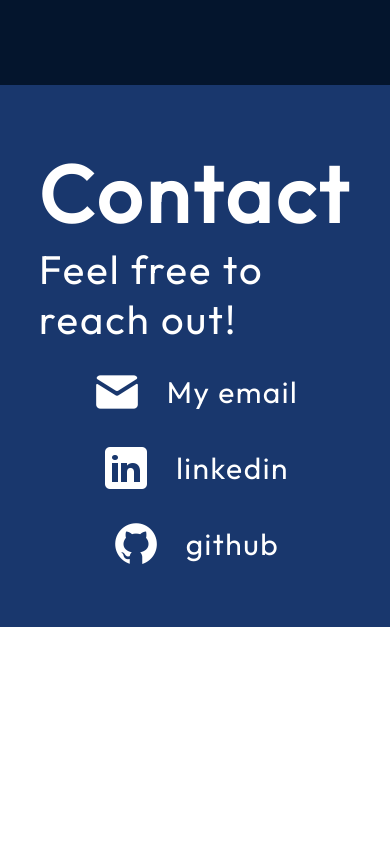
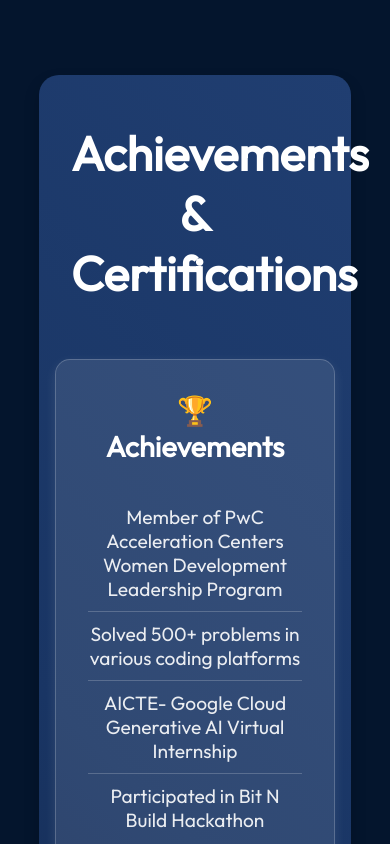
Before and after one commit to Renu-telugu/My-Portfolio, a React (Vite) app: page / in a window 390 px wide. Shown: the part 6020-6864 px from the top of the page. Before the commit the page ends 6647 px from the top, so only its background shows below. Built offline with nearby package versions, Linux system fonts and the light colour scheme.

Commit message:
Final Commit

```diff
--- a/src/App.jsx
+++ b/src/App.jsx
@@ -4,7 +4,8 @@ import { Contact } from "./components/Contact/Contact";
 import { Hero } from "./components/Hero/Hero";
 import { Navbar } from "./components/Navbar/Navbar";
 import Projects from "./components/Projects/Projects";
-import { Skills } from "./components/Skills/Skills"; // Import Skills
+import { Skills } from "./components/Skills/Skills";
+import { Achievements } from "./components/Achievements/Achievements";
 
 function App() {
   return (
@@ -14,6 +15,7 @@ function App() {
       <About />
       <Skills /> {/* Add Skills Section */}
       <Projects />
+      <Achievements />
       <Contact />
     </div>
   );
--- /dev/null
+++ b/src/components/Achievements/Achievements.jsx
@@ -0,0 +1,37 @@
+import React from "react";
+import styles from "./Achievements.module.css";
+
+export const Achievements = () => {
+  return (
+    <section className={styles.container} id="achievements">
+      <h2 className={styles.title}>Achievements & Certifications</h2>
+
+      <div className={styles.sectionContainer}>
+        <div className={styles.achievementsBox}>
+          <h3 className={styles.sectionTitle}>🏆 Achievements</h3>
+          <ul className={styles.list}>
+            <li>Member of PwC Acceleration Centers Women Development Leadership Program</li>
+            <li>Solved 500+ problems in various coding platforms</li>
+            <li>AICTE- Google Cloud Generative AI Virtual Internship</li>
+            <li>Participated in Bit N Build Hackathon</li>
+          </ul>
+        </div>
+
+        <div className={styles.certificationsBox}>
+          <h3 className={styles.sectionTitle}>📜 Certifications</h3>
+          <ul className={styles.list}>
+            <li>Communicating with Confidence (LinkedIn)</li>
+            <li>Oracle PL/SQL Certification</li>
+            <li>Google Cybersecurity Professional Certificate</li>
+            <li>Oracle Database Design and Database Programming with SQL</li>
+            <li>NPTEL Python for Data Science - Scored 70%</li>
+            <li>Data to Generative AI by Code Vipasana</li>
+            <li>Google Cloud & Gen AI Pathways (Google Cloud Study Jams 2023)</li>
+          </ul>
+        </div>
+      </div>
+    </section>
+  );
+};
+
+export default Achievements;
--- /dev/null
+++ b/src/components/Achievements/Achievements.module.css
@@ -0,0 +1,72 @@
+@import "../../vars.css";
+
+.container {
+  background: linear-gradient(45deg, #112241, #193564, #203e71);
+  color: white;
+  padding: 3rem 2rem;
+  border-radius: 20px;
+  text-align: center;
+  box-shadow: 0px 8px 16px rgba(0, 0, 0, 0.2);
+  max-width: 1200px;
+  margin-top: 110px;
+  z-index: 1;
+  margin-left: 10%;
+  margin-right: 10%;
+  position: relative;
+}
+
+.title {
+  text-align: center;
+  font-size: 3rem;
+  font-weight: bold;
+  color: #ffffff;
+  margin-bottom: -2rem;
+  position: relative;
+  z-index: 10;
+  padding-bottom: 40px;
+}
+
+.sectionContainer {
+  display: flex;
+  justify-content: center;
+  gap: 2rem;
+  flex-wrap: wrap;
+  margin-top: 3rem;
+}
+
+.achievementsBox, .certificationsBox {
+  background: rgba(255, 255, 255, 0.1);
+  border: 1px solid rgba(255, 255, 255, 0.2);
+  border-radius: 15px;
+  padding: 2rem;
+  width: 45%;
+  min-width: 280px;
+  text-align: center;
+  transition: transform 0.3s ease, background 0.3s ease;
+  box-shadow: 0px 4px 12px rgba(255, 255, 255, 0.1);
+  color: rgba(255, 255, 255, 0.8);
+}
+
+.sectionTitle {
+  font-size: 1.8rem;
+  font-weight: bold;
+  margin-bottom: 1rem;
+  color: white;
+  padding-bottom: 15px;
+}
+
+.list {
+  list-style: none;
+  padding: 0;
+  font-size: 1.2rem;
+  color: rgba(255, 255, 255, 0.9);
+}
+
+.list li {
+  padding: 10px 0;
+  border-bottom: 1px solid rgba(255, 255, 255, 0.2);
+}
+
+.list li:last-child {
+  border-bottom: none;
+}
--- a/src/components/Contact/Contact.jsx
+++ b/src/components/Contact/Contact.jsx
@@ -1,32 +1,56 @@
 import React from "react";
-
+import { FaGithub, FaLinkedin, FaEnvelope, FaCode } from "react-icons/fa";
 import styles from "./Contact.module.css";
-import { getImageUrl } from "../../utils";
 
 export const Contact = () => {
   return (
-    <footer id="contact" className={styles.container}>
-      <div className={styles.text}>
-        <h2>Contact</h2>
-        <p>Feel free to reach out!</p>
+    <section className={styles.container} id="contact">
+      <h2 className={styles.title}>Let's Connect!</h2>
+      <p className={styles.subtitle}>
+        Feel free to reach out to me! I'm always open to discussions about{" "}
+        <span className={styles.gradientText}>
+          development, problem-solving, and opportunities.
+        </span>
+      </p>
+
+      <div className={styles.iconContainer}>
+
+      <a
+          href="https://www.linkedin.com/in/telugu-renuka-a26166264/"
+          target="_blank"
+          rel="noopener noreferrer"
+          className={styles.iconLink}
+        >
+          <FaLinkedin className={styles.icon} />
+        </a>
+
+        <a
+          href="https://github.com/Renu-telugu"
+          target="_blank"
+          rel="noopener noreferrer"
+          className={styles.iconLink}
+        >
+          <FaGithub className={styles.icon} />
+        </a>
+
+        <a href="mailto:telugurenuka40@gmail.com" className={styles.iconLink}>
+          <FaEnvelope className={styles.icon} />
+        </a>
+
+        <a
+          href="https://leetcode.com/u/Renu_Telugu_05/"
+          target="_blank"
+          rel="noopener noreferrer"
+          className={styles.iconLink}
+        >
+          <FaCode className={styles.icon} />
+        </a>
+
       </div>
-      <ul className={styles.links}>
-        <li className={styles.link}>
-          <img src={getImageUrl("contact/emailIcon.png")} alt="Email icon" />
-          <a href="mailto:telugurenuka40@gmail.com">My email</a>
-        </li>
-        <li className={styles.link}>
-          <img
-            src={getImageUrl("contact/linkedinIcon.png")}
-            alt="LinkedIn icon"
-          />
-          <a href="https://www.linkedin.com/in/telugu-renuka-a26166264/">linkedin</a>
-        </li>
-        <li className={styles.link}>
-          <img src={getImageUrl("contact/githubIcon.png")} alt="Github icon" />
-          <a href="https://github.com/Renu-telugu">github</a>
-        </li>
-      </ul>
-    </footer>
+
+      <div className={styles.copyright}>
+        <span>© {new Date().getFullYear()} Renuka Telugu</span>
+      </div>
+    </section>
   );
 };
--- a/src/components/Contact/Contact.module.css
+++ b/src/components/Contact/Contact.module.css
@@ -1,64 +1,77 @@
 @import "../../vars.css";
 
 .container {
-  color: var(--color-text);
-  margin-top: 120px;
-  background-color: var(--color-secondary);
-  display: flex;
-  flex-direction: row;
-  justify-content: space-evenly;
-  width: 100vw;
-  padding: 58px 10%;
-  gap: 10px;
+  background: linear-gradient(45deg, #112241, #193564, #203e71);
+  color: white;
+  padding: 3rem 2rem;
+  border-radius: 20px;
+  text-align: center;
+  box-shadow: 0px 8px 16px rgba(0, 0, 0, 0.2);
+  max-width: 1200px;
+  margin-top: 110px;
+  z-index: 1;
+  margin-left: 10%;
+  margin-right: 10%;
+  position: relative;
 }
 
-.text h2 {
-  font-size: 80px;
-  font-weight: 700;
-  letter-spacing: 4px;
+.title {
+  text-align: center;
+  font-size: 3rem;
+  font-weight: bold;
+  color: #ffffff;
+  margin-bottom: -2rem;
+  position: relative;
+  z-index: 10;
+  padding-bottom: 40px;
 }
 
-.text p {
-  font-size: 40px;
-  font-weight: 400;
-  letter-spacing: 2px;
+.subtitle {
+  font-size: 1.5rem;
+  font-weight: 500;
+  max-width: 800px;
+  margin: 2rem auto;
+  color: rgba(255, 255, 255, 0.9);
 }
 
-.links {
-  display: flex;
-  flex-direction: column;
-  align-items: flex-start;
-  list-style: none;
-  gap: 26px;
+.gradientText {
+  background: linear-gradient(90deg, #9ed1ed, #b970e9);
+  -webkit-background-clip: text;
+  -webkit-text-fill-color: transparent;
+  font-weight: bold;
 }
 
-.link {
+.iconContainer {
   display: flex;
-  align-items: center;
-  gap: 25px;
+  justify-content: center;
+  gap: 2rem;
+  margin-top: 3rem;
 }
 
-.link a {
-  color: var(--color-text);
+.iconLink {
   text-decoration: none;
-  font-size: 30px;
-  font-weight: 400;
-  letter-spacing: 1.5px;
+  transition: transform 0.3s ease, filter 0.3s ease;
 }
 
-@media screen and (max-width: 830px) {
-  .container {
-    flex-direction: column;
-    gap: 23px;
-  }
+.icon {
+  font-size: 2.5rem;
+  opacity: 0.9;
+  color: rgba(255, 255, 255, 0.8);
+  transition: transform 0.3s ease, color 0.3s ease, text-shadow 0.3s ease;
+}
 
-  .text {
-    display: flex;
-    flex-direction: column;
-    align-items: center;
-  }
+.iconLink:hover .icon {
+  opacity: 1;
+  transform: scale(1.1);
+  color: #ffffff;
+  text-shadow: 0px 0px 10px rgba(255, 255, 255, 0.8);
+}
 
-  .links {
-    align-items: center;
-  }
+.copyright {
+  margin-top: 3rem;
+  font-size: 1rem;
+  color: rgba(255, 255, 255, 0.7);
+  text-align: center;
+  padding-top: 10px;
+  border-top: 1px solid rgba(255, 255, 255, 0.3);
 }
--- a/src/components/Hero/Hero.module.css
+++ b/src/components/Hero/Hero.module.css
@@ -1,19 +1,17 @@
 @import "../../vars.css";
 
-/* Gradient Background Animation */
 @keyframes gradientBG {
   0% { background-position: 0% 50%; }
   50% { background-position: 100% 50%; }
   100% { background-position: 0% 50%; }
 }
 
-/* Main Container */
 .container {
   position: relative;
   display: flex;
   align-items: center;
   justify-content: space-between;
-  flex-direction: row-reverse; /* This moves the image to the left and content to the right */
+  flex-direction: row-reverse;
   margin-top: 49px;
   z-index: 1;
   margin-left: 10%;
@@ -26,7 +24,6 @@
   box-shadow: 0px 5px 15px rgba(0, 0, 0, 0.2);
 }
 
-/* Content Styling */
 .content {
   display: flex;
   flex-direction: column;
@@ -49,7 +46,6 @@
   -webkit-background-clip: text;
 }
 
-/* Typing Animation Effect */
 .animatedText::after {
   content: "|";
   display: inline-block;
@@ -62,14 +58,12 @@
   100% { opacity: 1; }
 }
 
-/* Description Styling */
 .description {
   font-size: 30px;
   font-family: var(--font-roboto);
   margin-bottom: 20px;
 }
 
-/* Contact Button */
 .contactBtn {
   text-decoration: none;
   background-color: var(--color-primary);
@@ -86,7 +80,6 @@
   transform: scale(1.1);
 }
 
-/* Social Icons */
 .socialIcons {
   margin-top: 20px;
   display: flex;
@@ -103,7 +96,6 @@
   transform: scale(1.2);
 }
 
-/* Hero Image */
 .heroImg {
   border-radius: 50%;
   height: 23rem;
@@ -115,14 +107,12 @@
   animation-timing-function: ease-in-out;
 }
 
-/* Floating Animation */
 @keyframes floating {
   0% { transform: translate(0, 0px); }
   50% { transform: translate(0, 10px); }
   100% { transform: translate(0, -0px); }
 }
 
-/* Background Blurs */
 .topBlur {
   position: absolute;
   width: 50vw;
@@ -149,7 +139,6 @@
   z-index: 0;
 }
 
-/* Responsive Design */
 @media screen and (max-width: 830px) {
   .container {
     flex-direction: column-reverse;
```
